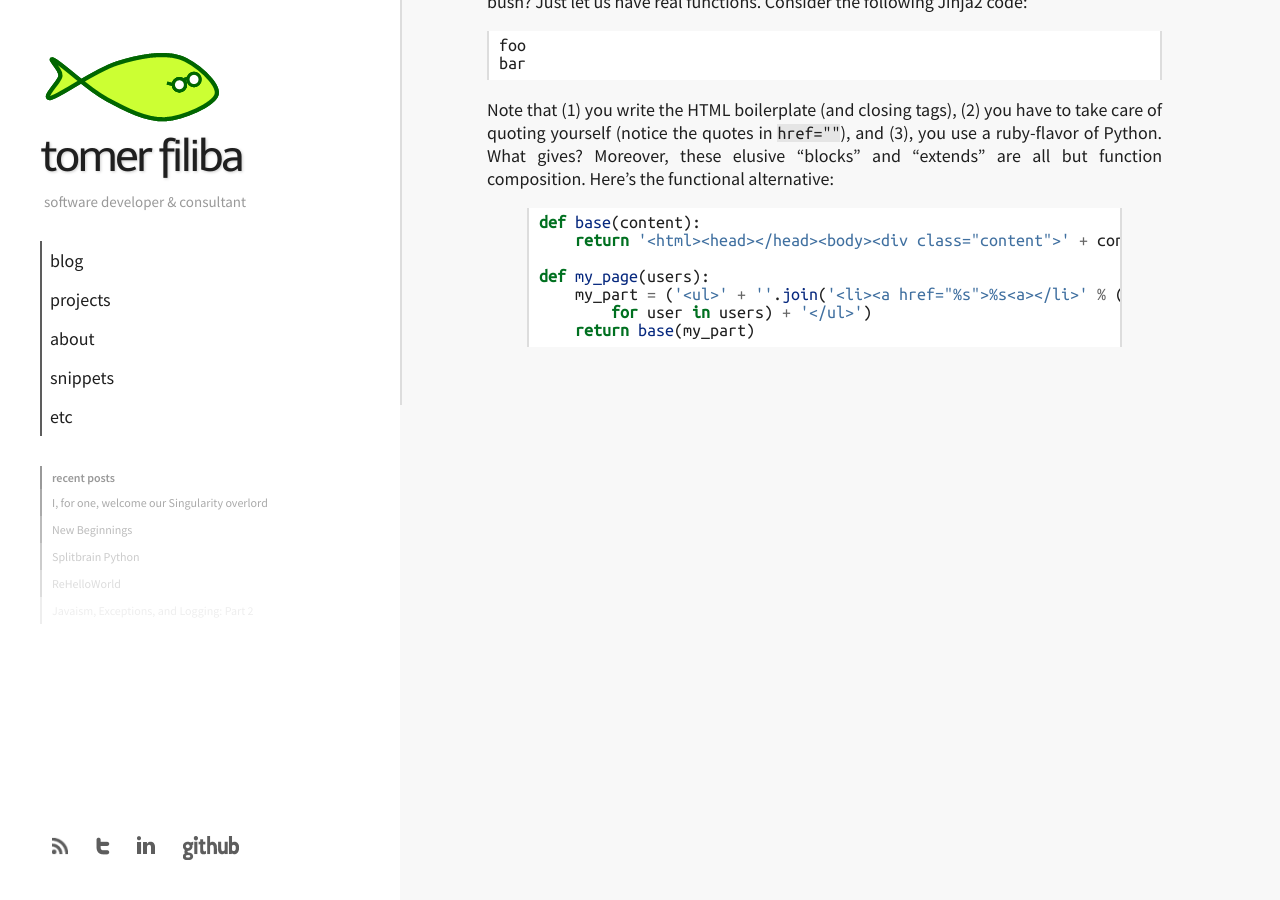
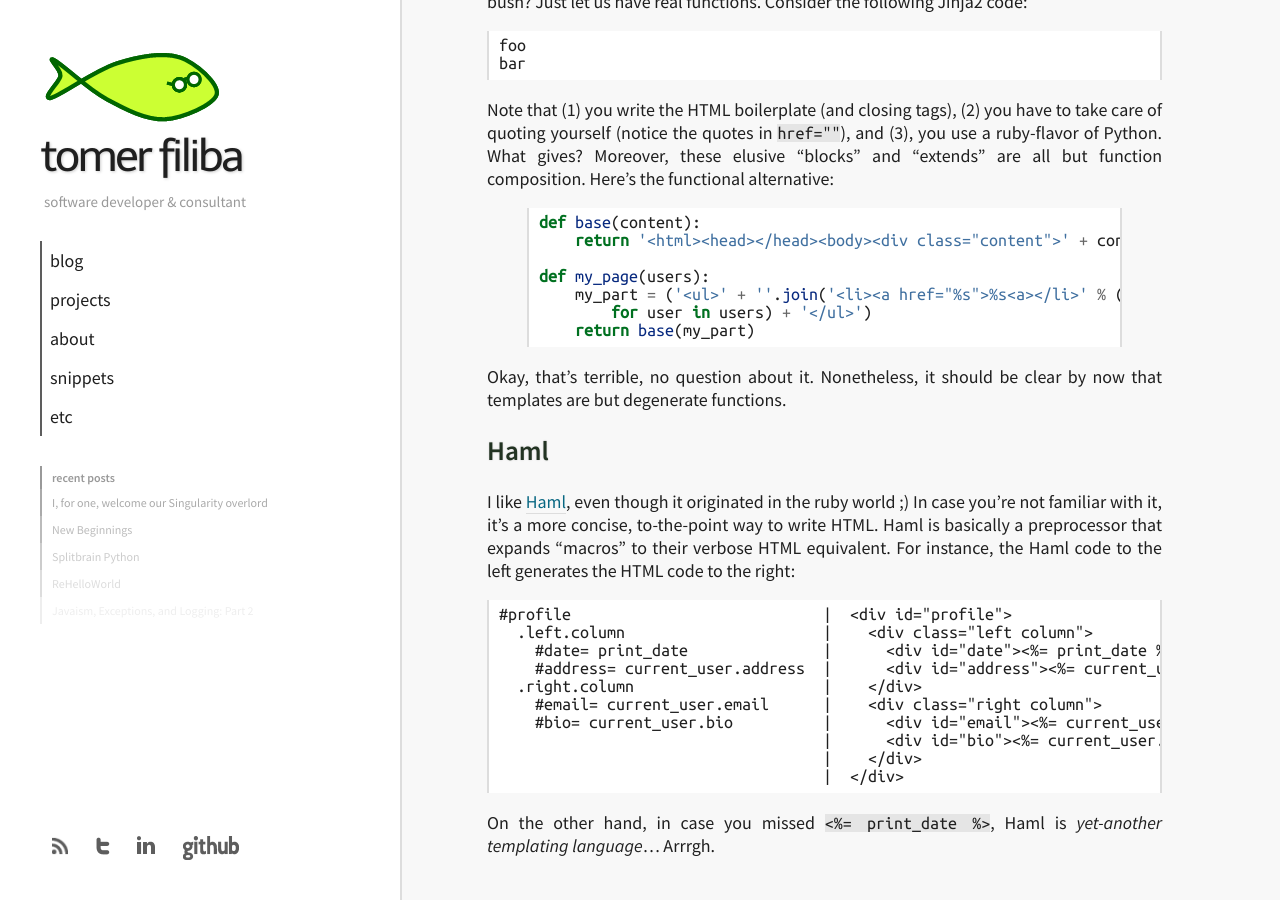
Before and after one commit to tomerfiliba/tomerfiliba.github.io, a Jekyll site: the page built from blog/_posts/2012-10-03-Hypertext.md, in a window 1280 px wide and 900 px high, scrolled down 912 px. Built offline with Jekyll 4.4.1, drawn with Linux system fonts in a browser that asks for light colours; Markdown is read by kramdown in place of the engine named in the settings.

Commit message:
problems

```diff
--- a/blog/_posts/2012-10-03-Hypertext.md
+++ b/blog/_posts/2012-10-03-Hypertext.md
@@ -58,3 +58,27 @@ def my_page(users):
         for user in users) + '</ul>')
     return base(my_part)
 {% endhighlight %}
+
+Okay, that's terrible, no question about it. Nonetheless, it should be clear by now that templates
+are but degenerate functions.
+
+## Haml ##
+
+I like [Haml](http://haml.info/), even though it originated in the ruby world ;) In case you're
+not familiar with it, it's a more concise, to-the-point way to write HTML. Haml is basically a
+preprocessor that expands "macros" to their verbose HTML equivalent. For instance, the Haml code
+to the left generates the HTML code to the right:
+
+    #profile                            |  <div id="profile">
+      .left.column                      |    <div class="left column">
+        #date= print_date               |      <div id="date"><%= print_date %></div>
+        #address= current_user.address  |      <div id="address"><%= current_user.address %></div>
+      .right.column                     |    </div>
+        #email= current_user.email      |    <div class="right column">
+        #bio= current_user.bio          |      <div id="email"><%= current_user.email %></div>
+                                        |      <div id="bio"><%= current_user.bio %></div>
+                                        |    </div>
+                                        |  </div>
+
+On the other hand, in case you missed ``<%= print_date %>``, Haml is *yet-another templating
+language*... Arrrgh.
```
